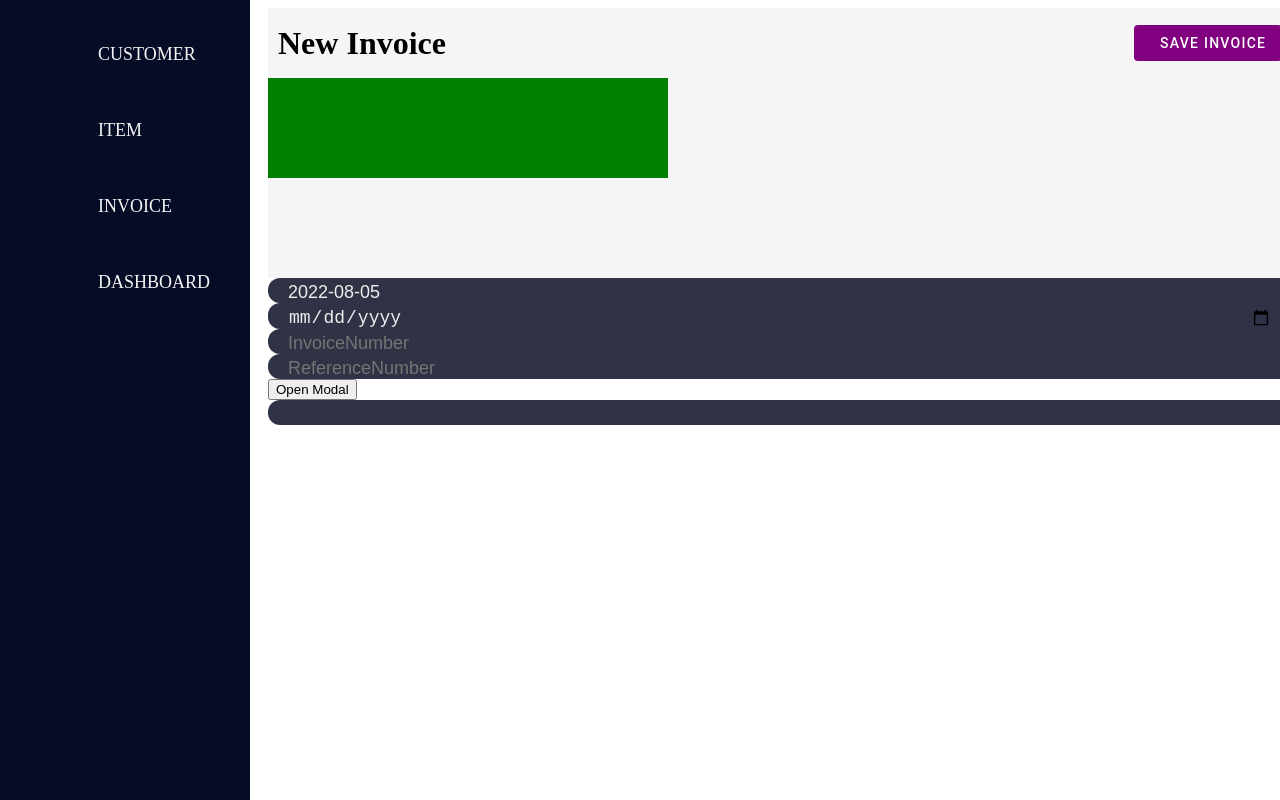
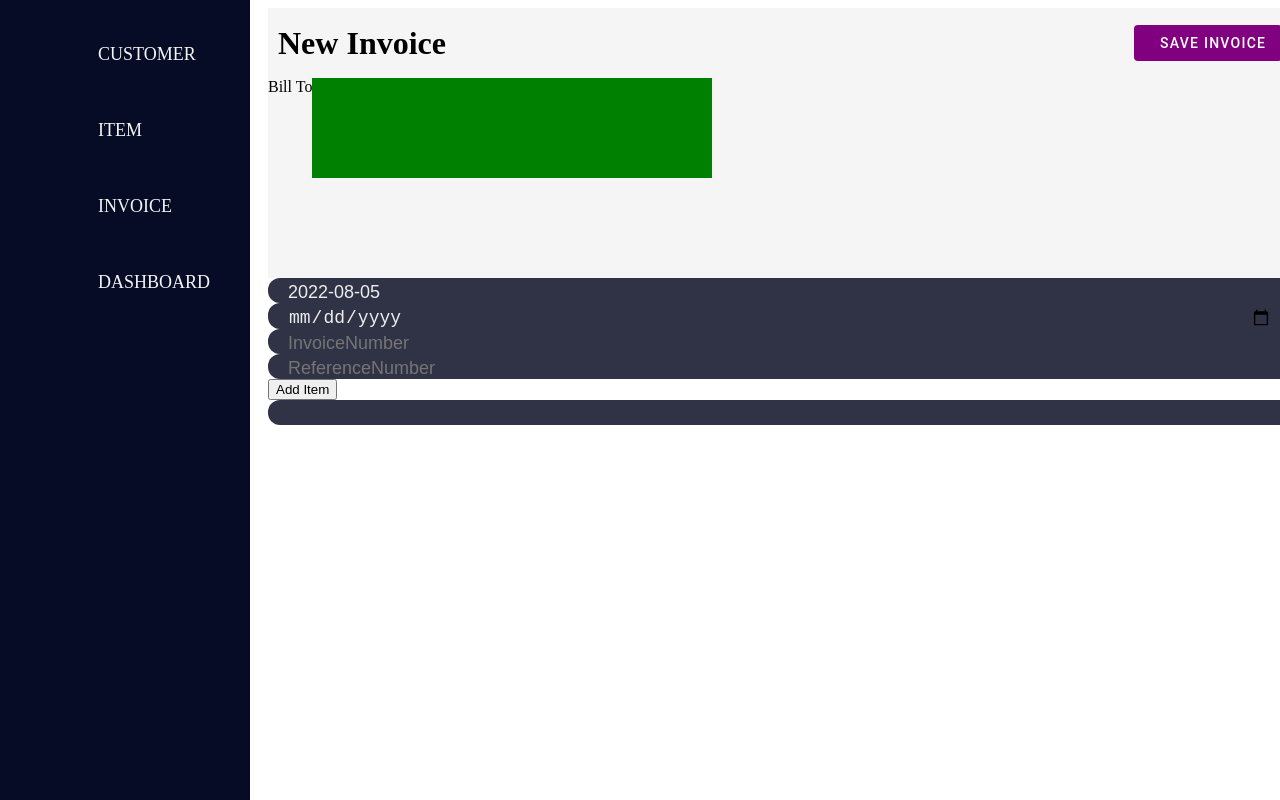
Before and after one commit to shubham25kr07/Frontend-Bootcamp, a React (Create React App) app in the folder invoiceapp/: page /invoice/add in a window 1280 px wide. Built offline with nearby package versions, Linux system fonts and the light colour scheme; the HTML template or start-up script is replaced by a standard one.

Commit message:
added list of selected Items in Invoice Form

```diff
--- a/invoiceapp/src/Utils/SelectList.js
+++ b/invoiceapp/src/Utils/SelectList.js
@@ -51,7 +51,7 @@ const SelectList = (props) => {
         {dataList.map((item, index) => {
           return (
             <option value={index}>
-              Name: {item.Item_Name} | Price: {item.price}
+              Name: {item.Item_Name} | Price: {item.Price}
             </option>
           );
         })}
--- a/invoiceapp/src/components/InvoiceForm.js
+++ b/invoiceapp/src/components/InvoiceForm.js
@@ -45,6 +45,7 @@ const InvoiceForm = () => {
           </button>
         </div>
         <div className="form-first-div">
+          Bill To
           <div className="div-f1"></div>
           <div></div>
         </div>
@@ -100,9 +101,16 @@ const InvoiceForm = () => {
           </div>
         </div>
         <div>
+          {selectedItemList.map((selecteItem) => {
+            return (
+              <div>
+                Name : {selecteItem.Item_Name} Price: {selecteItem.Price}
+              </div>
+            );
+          })}
           {/* <Table /> */}
           <button type="button" onClick={showModel}>
-            Open Modal
+            Add Item
           </button>
         </div>
         <div>
```
